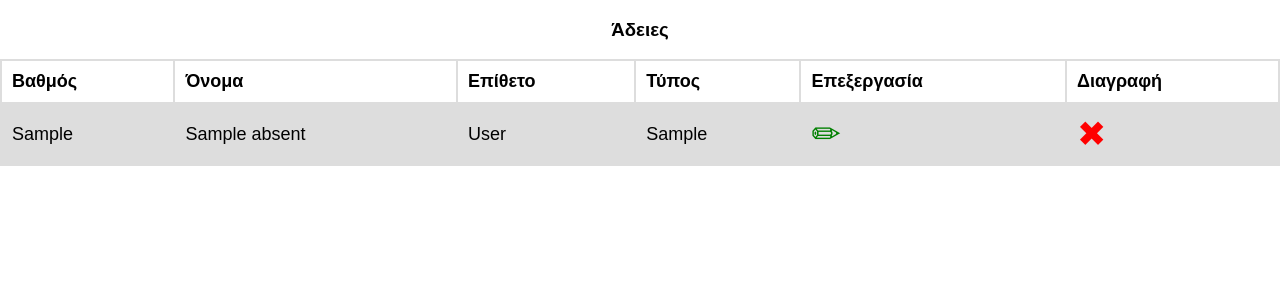
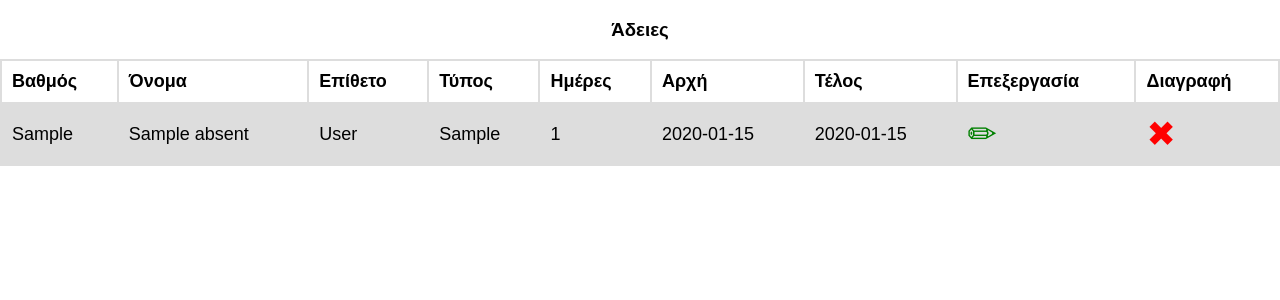
Before and after one commit to knaiskes/duty-schedule, a Flask app: page /absent_list in a window 1280 px wide. Shown: the part 46-346 px from the top of the page. Run offline with Flask 2, Linux system fonts and the light colour scheme; a user stored in the database is signed in; tables that the repository leaves empty hold one stand-in row (values such as "Sample post"); some libraries are stand-ins or nearby versions.

Commit message:
add days, start and end dates in add absent form and list

```diff
--- a/app.py
+++ b/app.py
@@ -322,10 +322,12 @@ def add_absent():
         absent_user_name = form.lastname.data
         absent_type = form.absent_type.data
         absent_days = form.days.data
+        absent_start = form.start.data
+        absent_end = form.end.data
 
         add_new_absent = Absent(absent_type.name, absent_days,
                 absent_user_name.name, absent_user_name.lastname,
-                absent_user_name.rank)
+                absent_user_name.rank, absent_start, absent_end)
         db.session.add(add_new_absent)
         db.session.commit()
         flash("Η άδεια καταχωρήθηκε")
--- a/forms.py
+++ b/forms.py
@@ -112,6 +112,8 @@ class AddAbsentForm(FlaskForm):
     absent_type = QuerySelectField("Τύπος άδειας",
             query_factory = absent_types_query,
             get_label=lambda absent_type: absent_type.name)
+    start = DateField("Ημερομηνία: Αρχή άδειας", format="%Y-%m-%d")
+    end = DateField("Ημερομηνία: Τέλος άδειας", format="%Y-%m-%d")
     days = IntegerField()
     submit = SubmitField("Καταχώρηση άδειας")
 
--- a/templates/absent_list.html
+++ b/templates/absent_list.html
@@ -11,6 +11,9 @@
             <th>Όνομα</th>
             <th>Επίθετο</th>
             <th>Τύπος</th>
+            <th>Ημέρες</th>
+            <th>Αρχή</th>
+            <th>Τέλος</th>
             <th>Επεξεργασία</th>
             <th>Διαγραφή</th>
         </tr>
@@ -20,6 +23,9 @@
             <td>{{ absent.name      }}</td>
             <td>{{ absent.lastname  }}</td>
             <td>{{ absent.absent_type }}</td>
+            <td>{{ absent.days }}</td>
+            <td>{{ absent.start }}</td>
+            <td>{{ absent.end }}</td>
             <td><a href="editAbsent/{{absent.id}}"><span style="font-size:35px;color:green;">&#9999</span></a></td>
             <td><a href="deleteAbsent/{{absent.id}}"><span style="font-size:35px;color:red;">&#10006</span></a></td>
         </tr>
--- a/templates/add_absent.html
+++ b/templates/add_absent.html
@@ -13,6 +13,8 @@ body { text-align: center; }
         <dl>
             {{ render_field(form.lastname)   }}
             {{ render_field(form.absent_type) }}
+            {{ render_field(form.start) }}
+            {{ render_field(form.end) }}
             {{ render_field(form.days) }}
             {{ render_field(form.submit) }}
         </dl>
```
Also changed, not shown: models.py (+5 -5 lines).
